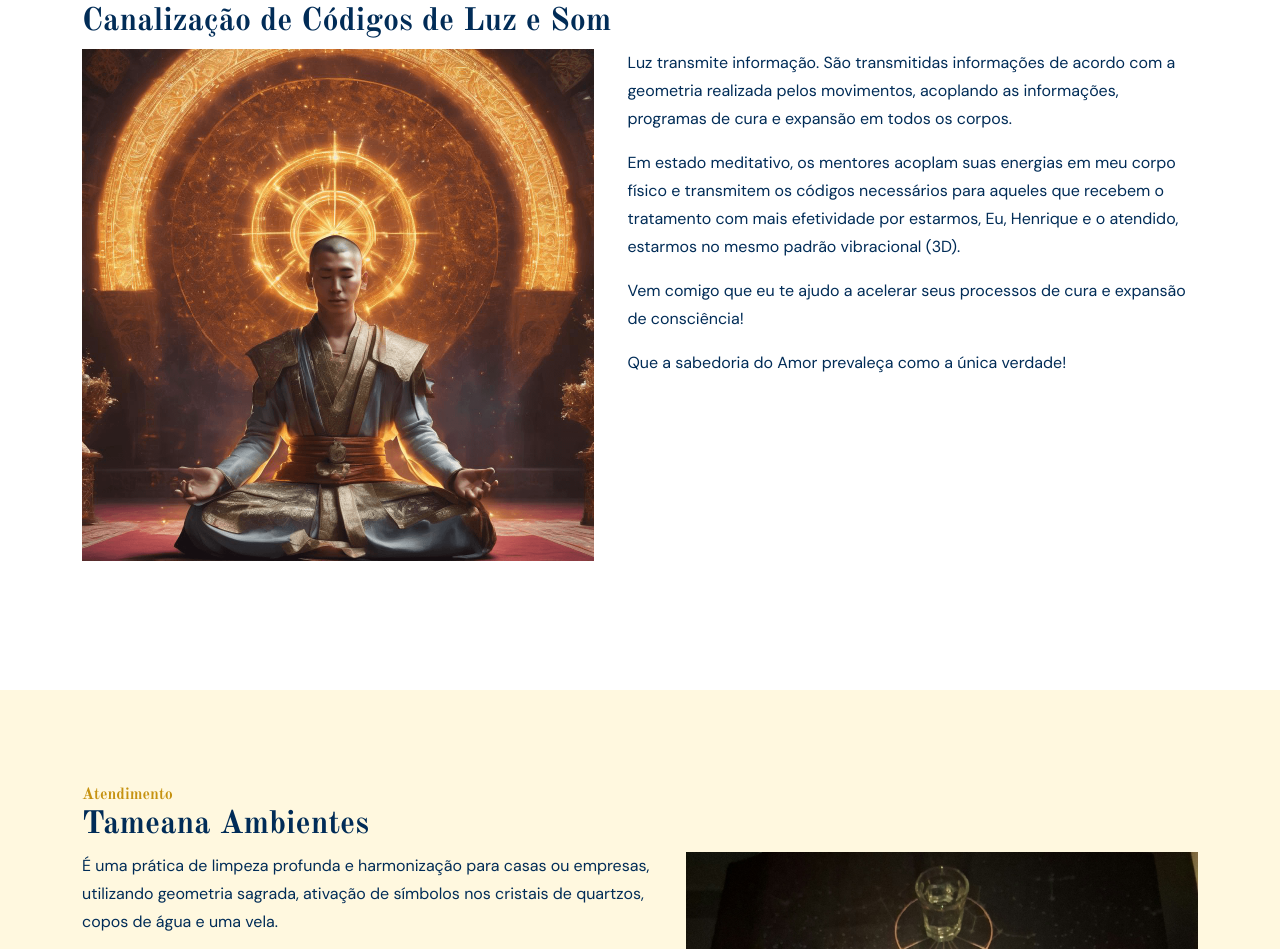
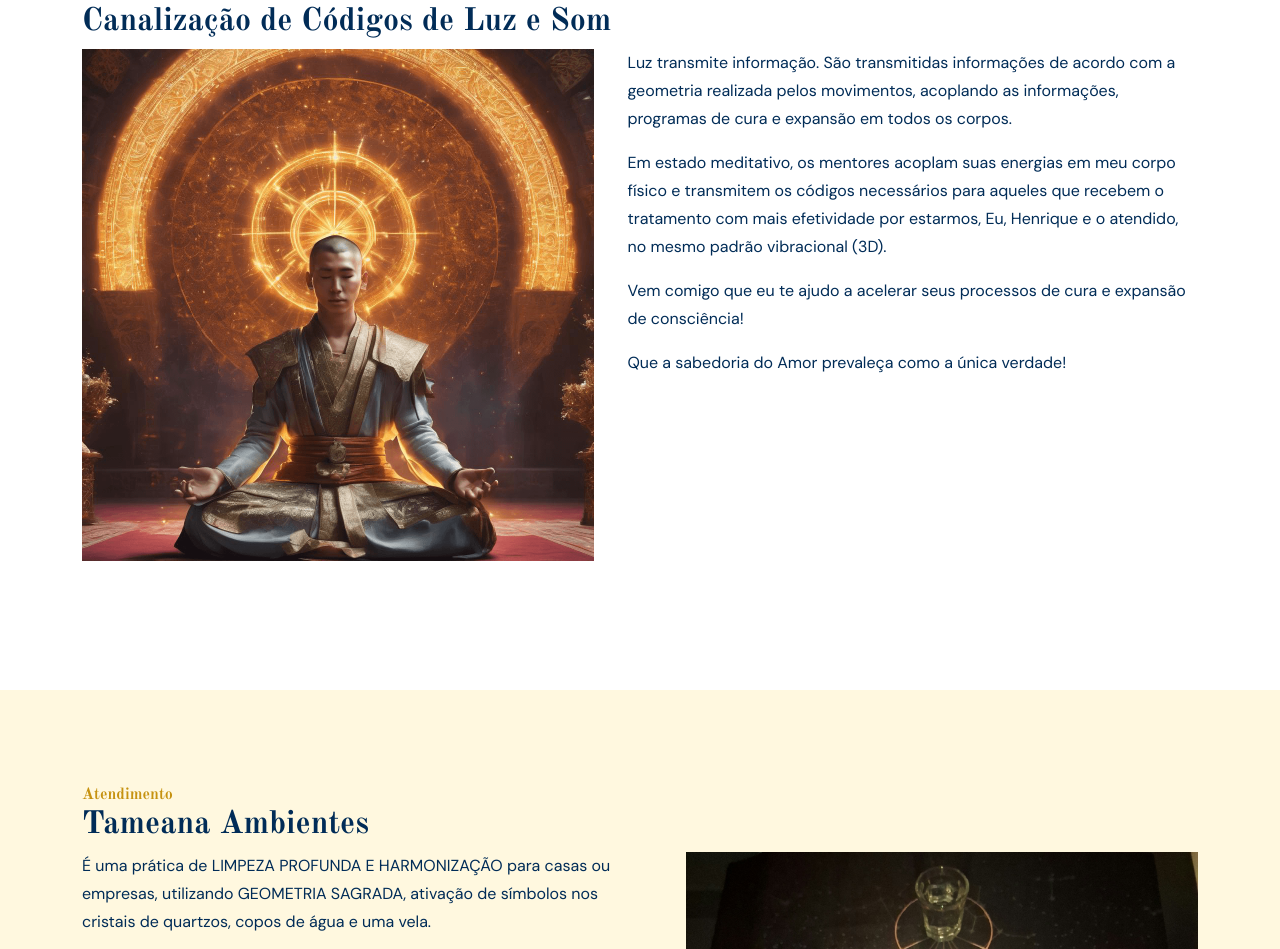
Before and after one commit to Luzdemetatron/site, a plain HTML site: page index.html in a window 1280 px wide. Shown: the part 2283-3232 px from the top of the page. Drawn offline with nearby package versions, Linux system fonts and the light colour scheme.

Commit message:
Update index.html
textos

```diff
--- a/index.html
+++ b/index.html
@@ -112,7 +112,7 @@
 
                         <p>Luz transmite informação. São transmitidas informações de acordo com a geometria realizada pelos movimentos, acoplando as informações, programas de cura e expansão em todos os corpos. </p>
 
-                        <p>Em estado meditativo, os mentores acoplam suas energias em meu corpo físico e transmitem os códigos necessários para aqueles que recebem o tratamento com mais efetividade por estarmos, Eu, Henrique e o atendido, estarmos no mesmo padrão vibracional (3D). </p>
+                        <p>Em estado meditativo, os mentores acoplam suas energias em meu corpo físico e transmitem os códigos necessários para aqueles que recebem o tratamento com mais efetividade por estarmos, Eu, Henrique e o atendido, no mesmo padrão vibracional (3D). </p>
 
                         <p>Vem comigo que eu te ajudo a acelerar seus processos de cura e expansão de consciência!</p>
 
@@ -137,7 +137,7 @@
                         <h2><span>Atendimento</span> Tameana Ambientes</h2>
                         <img class="img-fluid img-float-r" width="512" src="assets/img/Tameana1.jpeg" alt="Puja Ambiente">
 
-                        <p>É uma prática de limpeza profunda e harmonização para casas ou empresas, utilizando geometria sagrada, ativação de símbolos nos cristais de quartzos, copos de água e uma vela.</p>
+                        <p>É uma prática de LIMPEZA PROFUNDA E HARMONIZAÇÃO para casas ou empresas, utilizando GEOMETRIA SAGRADA, ativação de símbolos nos cristais de quartzos, copos de água e uma vela.</p>
 
                         <p>Combinamos o cômodo no qual a ativação será realizada. O local deve permanecer vazio até que a ativação termine.</p>
 
@@ -156,7 +156,7 @@
             <div class="container">
                 <div class="row">
                     <div class="col-lg-12">
-                        <h2><span>Atendimento</span>Ativação da Glândula Pineal</h2>
+                        <h2><span>Atendimento Coletivo</span>Ativação da Glândula Pineal</h2>
                         <img class="img-fluid img-float-l" width="512" src="assets/img/grandula_pineal.png" alt="Ativação da Glândula Pineal">
 
                         <p>Esta vivência é um chamado da egrégora para facilitar a elevação da consciência.</p>
```
